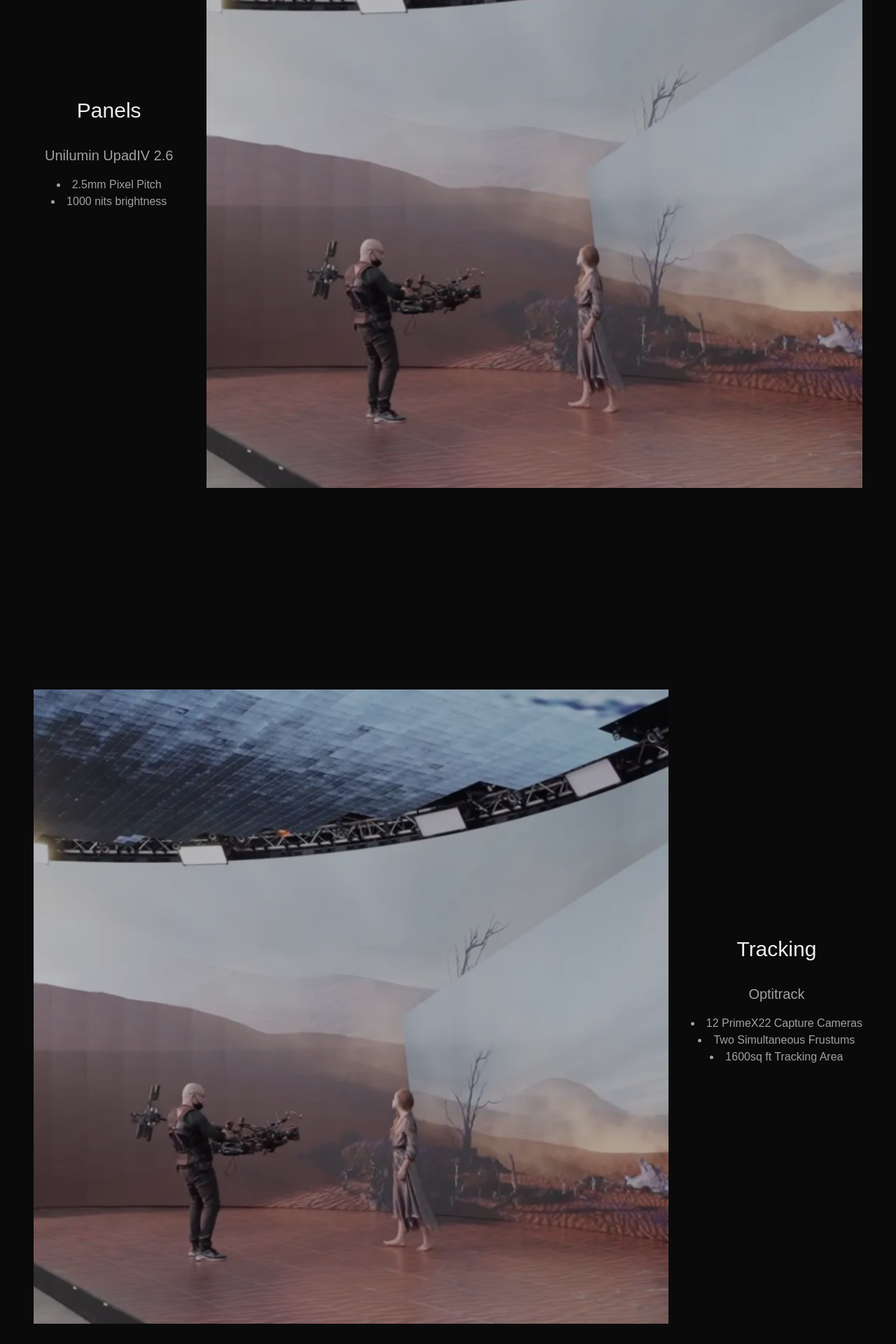
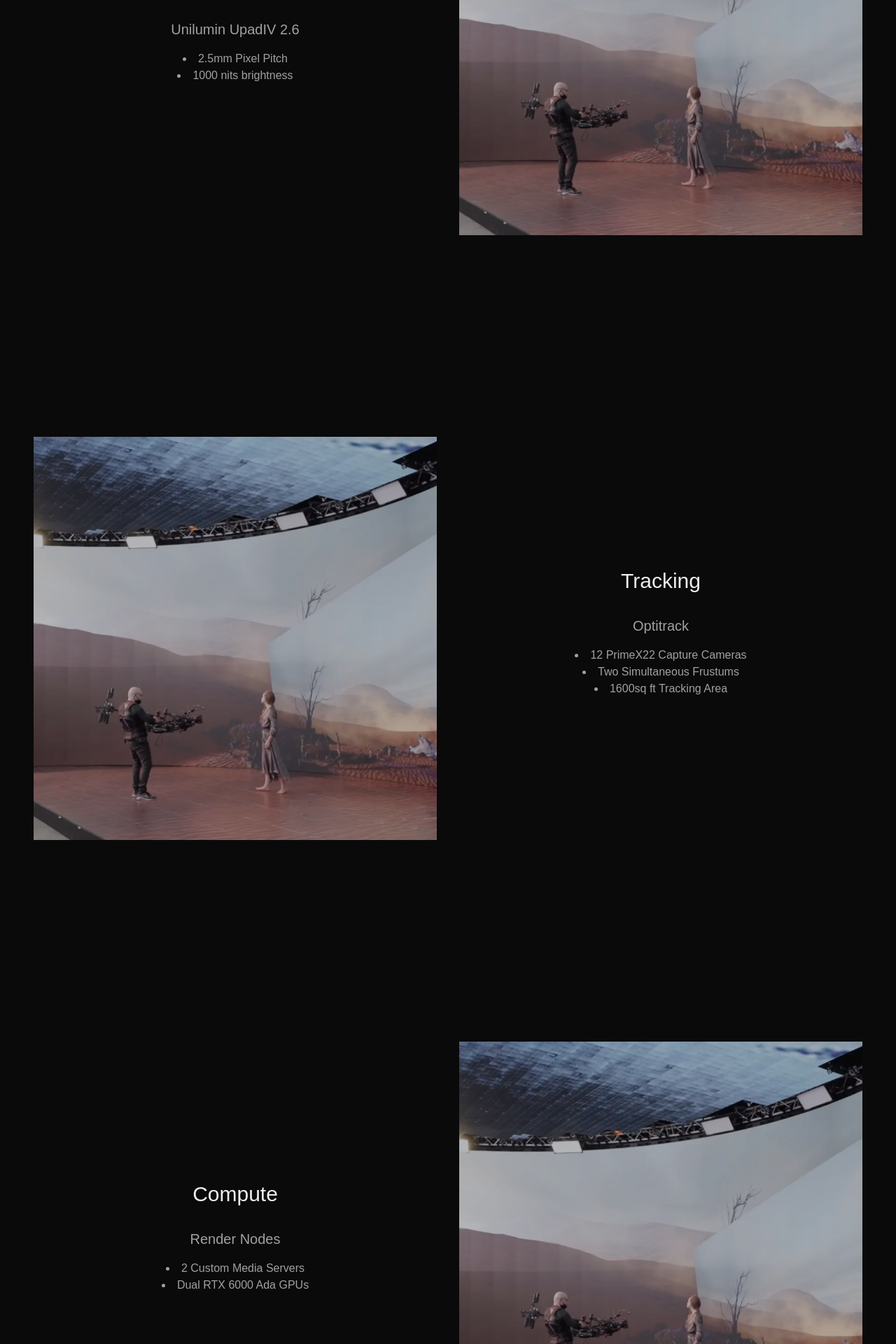
Before and after one commit to acmestagevp/acmevp-website, a Next.js app: page /stage in a window 1280 px wide. Shown: the part 1060-2980 px from the top of the page at 70% size. Built offline with nearby package versions, Linux system fonts and the light colour scheme.

Commit message:
temp content fix

```diff
--- a/app/page.tsx
+++ b/app/page.tsx
@@ -30,7 +30,7 @@ export default function Home() {
 			</Header>
 			<Section variant="custom" className="pb-16">
 				<ContentWrapper variant="wide">
-					<Content textFlex="2" graphic="/images/content-1-1.png" isReversed={false}>
+					<Content graphic="/images/content-1-1.png" isReversed={false}>
 						<h2 className="text-3xl py-2 text-center">Minnesota’s Largest LED Volume</h2>
 						<div className="text-neutral-400 text-center">
 							<p className="py-2">
@@ -63,7 +63,7 @@ export default function Home() {
 			</Section>
 			<Section variant="custom" className="py-16">
 				<ContentWrapper variant="wide">
-					<Content textFlex="2" graphic="/images/content-1-1.png" isReversed={true}>
+					<Content basis="" graphic="/images/content-1-1.png" isReversed={true}>
 						<h2 className="text-center text-3xl">Services</h2>
 						<div className="text-center py-4 text-neutral-400">
 							<h3 className="text-lg">
--- a/app/services/page.tsx
+++ b/app/services/page.tsx
@@ -23,7 +23,7 @@ const Services = () => {
 			</Header>
 			<Section variant="custom" className="pb-16">
 				<ContentWrapper variant="wide">
-					<Content textFlex="2" graphic="/images/content-1-1.png" isReversed={false}>
+					<Content graphic="/images/content-1-1.png" isReversed={false}>
 						<h2 className="text-3xl py-2">Studio</h2>
 						<div className="text-neutral-400">
 							<p className="py-2">
@@ -41,7 +41,7 @@ const Services = () => {
 			</Section>
 			<Section variant="custom" className="pb-16">
 				<ContentWrapper variant="wide">
-					<Content textFlex="2" graphic="/images/content-1-1.png" isReversed={true}>
+					<Content graphic="/images/content-1-1.png" isReversed={true}>
 						<h2 className="text-3xl py-2">Gear</h2>
 						<div className="text-neutral-400">
 							<p className="py-2">
@@ -58,7 +58,7 @@ const Services = () => {
 			</Section>
 			<Section variant="custom" className="pb-16">
 				<ContentWrapper variant="wide">
-					<Content textFlex="2" graphic="/images/content-1-1.png" isReversed={false}>
+					<Content graphic="/images/content-1-1.png" isReversed={false}>
 						<h2 className="text-3xl py-2">Virtual Art Department</h2>
 						<div className="text-neutral-400">
 							<p className="py-2">
@@ -76,7 +76,7 @@ const Services = () => {
 			</Section>
 			{/* <Section variant="custom" className="pb-16">
 				<ContentWrapper variant="wide">
-					<Content textFlex="2" graphic="/images/content-1-1.png" isReversed={true}>
+					<Content graphic="/images/content-1-1.png" isReversed={true}>
 						<h2 className="text-3xl py-2">Education</h2>
 						<div className="text-neutral-400">
 							<p className="py-2">
@@ -94,7 +94,7 @@ const Services = () => {
 			</Section> */}
 			<Section variant="custom" className="pb-16">
 				<ContentWrapper variant="wide">
-					<Content textFlex="2" graphic="/images/content-1-1.png" isReversed={true}>
+					<Content graphic="/images/content-1-1.png" isReversed={true}>
 						<h2 className="text-3xl py-2">Post-Production</h2>
 						<div className="text-neutral-400">
 							<p className="py-2">
--- a/app/stage/page.tsx
+++ b/app/stage/page.tsx
@@ -29,7 +29,7 @@ export default function Stage() {
 			</Header>
 			<Section>
 				<ContentWrapper variant="wide">
-					<Content textFlex="[.5]" graphic="/images/content-1-1.png">
+					<Content basis="50%" graphic="/images/content-1-1.png">
 						<h2 className="text-center text-3xl">Panels</h2>
 						<div className="text-center py-4 text-neutral-400">
 							<h3 className="text-xl p-4">Unilumin UpadIV 2.6</h3>
@@ -43,7 +43,7 @@ export default function Stage() {
 			</Section>
 			<Section>
 				<ContentWrapper variant="wide">
-					<Content textFlex="[.5]" graphic="/images/content-1-1.png" isReversed={true}>
+					<Content graphic="/images/content-1-1.png" isReversed={true}>
 						<h2 className="text-center text-3xl">Tracking</h2>
 						<div className="text-center py-4 text-neutral-400">
 							<h3 className="text-xl p-4">Optitrack</h3>
@@ -58,7 +58,7 @@ export default function Stage() {
 			</Section>
 			<Section>
 				<ContentWrapper variant="wide">
-					<Content textFlex="[.5]" graphic="/images/content-1-1.png">
+					<Content graphic="/images/content-1-1.png">
 						<h2 className="text-center text-3xl">Compute</h2>
 						<div className="text-center py-4 text-neutral-400">
 							<h3 className="text-xl p-4">Render Nodes</h3>
@@ -72,7 +72,7 @@ export default function Stage() {
 			</Section>
 			<Section>
 				<ContentWrapper variant="wide">
-					<Content textFlex="[.5]" graphic="/images/content-1-1.png" isReversed={true}>
+					<Content graphic="/images/content-1-1.png" isReversed={true}>
 						<h2 className="text-center text-3xl">Media</h2>
 						<div className="text-center py-4 text-neutral-400">
 							<h3 className="text-xl p-4">Unreal Engine</h3>
@@ -93,7 +93,7 @@ export default function Stage() {
 			</Section>
 			<Section>
 				<ContentWrapper variant="wide">
-					<Content textFlex="[.5]" graphic="/images/content-1-1.png">
+					<Content graphic="/images/content-1-1.png">
 						<h2 className="text-center text-3xl">Floorplan</h2>
 						<div className="text-center py-4 text-neutral-400">
 							<h3 className="text-xl p-4">Layout</h3>
@@ -108,7 +108,7 @@ export default function Stage() {
 			</Section>
 			<Section>
 				<ContentWrapper variant="wide">
-					<Content textFlex="[.5]" graphic="/images/content-1-1.png" isReversed={true}>
+					<Content graphic="/images/content-1-1.png" isReversed={true}>
 						<h2 className="text-center text-3xl">Amenities</h2>
 						<div className="text-center py-4 text-neutral-400">
 							<h3 className="text-xl p-4">ACME East</h3>
--- a/components/Content.tsx
+++ b/components/Content.tsx
@@ -1,10 +1,8 @@
 import React from "react"
 import Image from "next/image"
-import { text } from "stream/consumers"
-
 interface ContentProps {
 	graphic: string
-	textFlex?: string
+	basis?: string
 	padding?: string
 	isReversed?: boolean
 	children?: React.ReactNode
@@ -13,14 +11,13 @@ interface ContentProps {
 const Content: React.FC<ContentProps> = ({
 	graphic,
 	isReversed = false,
-	textFlex = "1",
 	padding = "4",
 	children,
 }) => {
 	return (
 		<div className="flex flex-col lg:flex-row items-center">
 			<div
-				className={`flex-${textFlex} p-${padding} ${isReversed ? "lg:order-2 lg:text-left" : "lg:order-1 lg:text-right"}`}
+				className={`flex-1 p-${padding} ${isReversed ? "lg:order-2 lg:text-left" : "lg:order-1 lg:text-right"}`}
 			>
 				{children}
 			</div>
```
